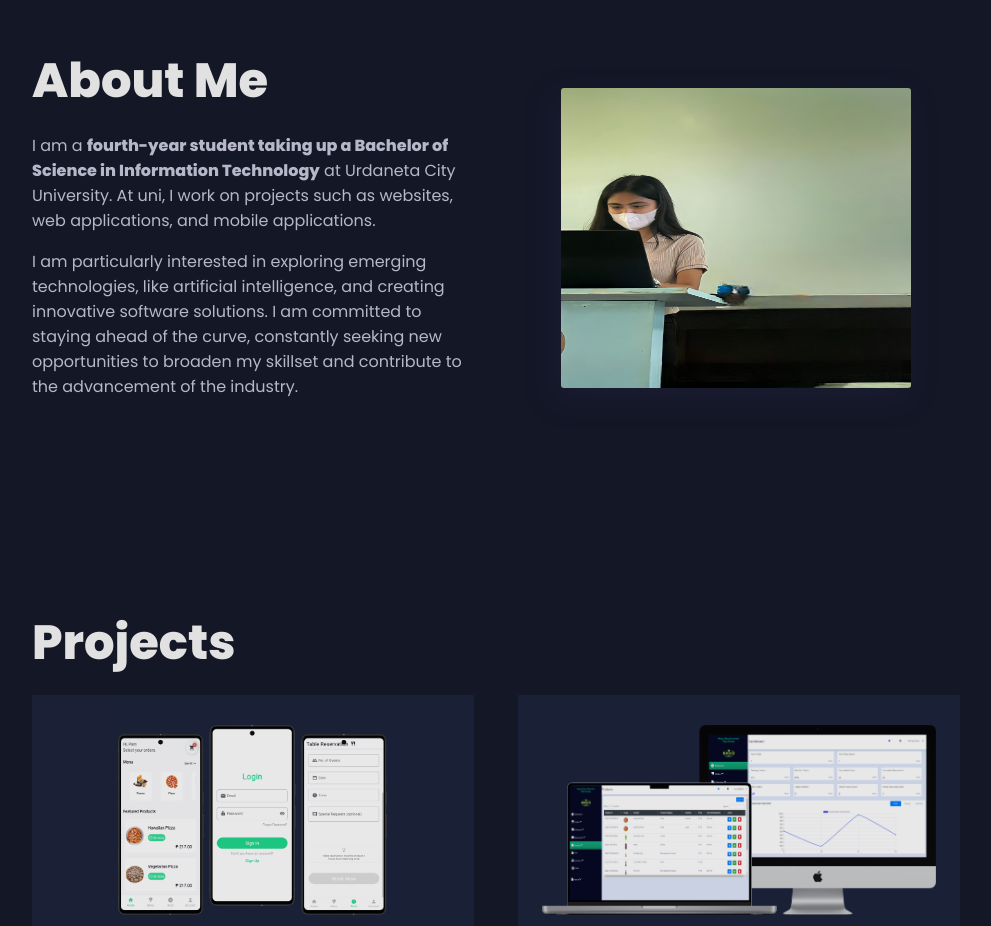
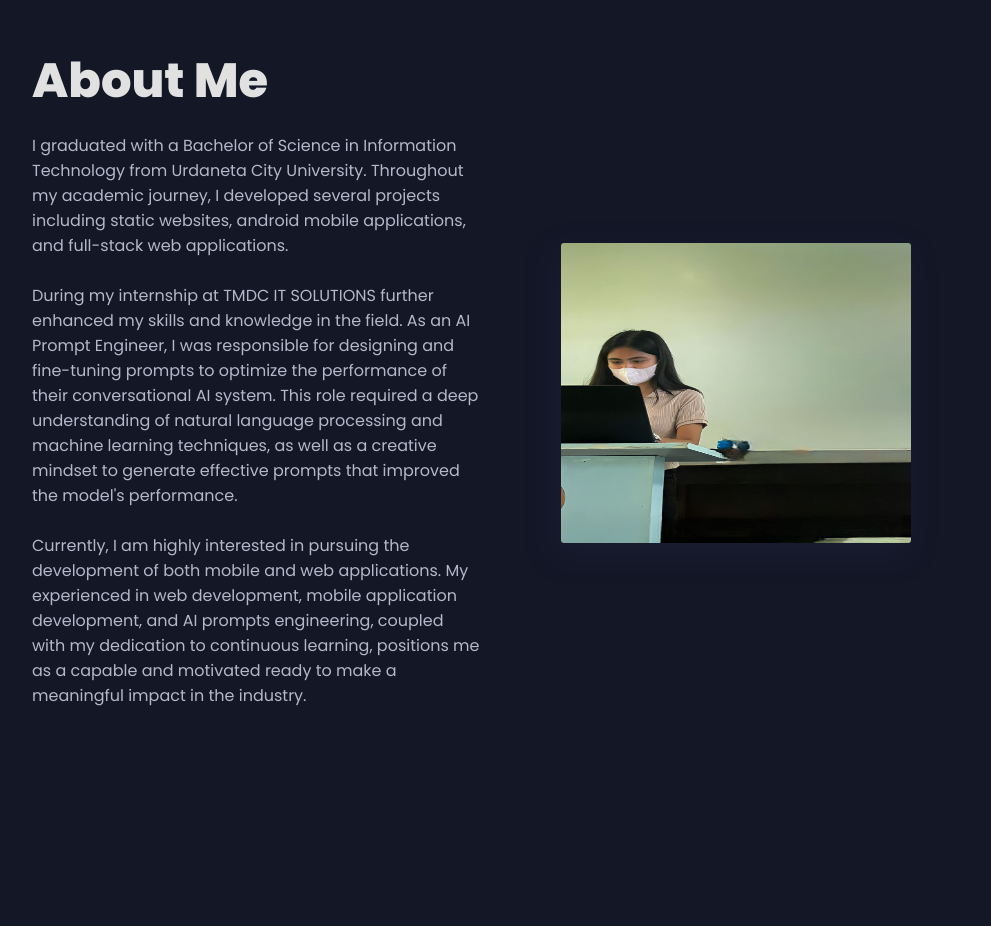
Before and after one commit to patacsilpam/pampatacsil, a React (Vite) app: page / in a window 1280 px wide. Shown: the part 1020-1946 px from the top of the page, without its empty margins (144-1135 px from the left). Built offline with nearby package versions, Linux system fonts and the light colour scheme.

Commit message:
update about m

```diff
--- a/src/components/About/About.jsx
+++ b/src/components/About/About.jsx
@@ -6,15 +6,42 @@ export const About = () => {
         <div className='about-section'>
           <h1>About Me</h1>
           <p>
-            I am a <b>fourth-year student taking up a Bachelor of Science
-            in Information Technology</b> at Urdaneta City University.
-            At uni, I work on projects such as websites, web applications, and mobile applications.
+              I graduated with a Bachelor of Science in Information Technology from Urdaneta City University.
+              Throughout my academic journey, I developed several projects including static websites,
+              android mobile applications, and full-stack web applications. <br /><br />
+              During my internship at TMDC IT SOLUTIONS further enhanced my skills and knowledge in the field.
+              As an AI Prompt Engineer, I was responsible for designing and fine-tuning prompts to optimize
+              the performance of their conversational AI system.
+              This role required a deep understanding of natural language processing and machine learning techniques,
+              as well as a creative mindset to generate effective prompts that improved the model's performance.<br/><br />
+              Currently, I am highly interested in pursuing the development of both mobile and web applications.
+              My  experienced in web development, mobile application development, and AI prompts engineering,
+              coupled with my dedication to continuous learning, positions me as a capable and motivated
+              ready to make a meaningful impact in the industry.
           </p>
           <p>
-            I am particularly interested in exploring emerging technologies,
-            like artificial intelligence, and creating innovative software solutions.
-            I am committed to staying ahead of the curve, constantly seeking new opportunities
-            to broaden my skillset and contribute to the advancement of the industry.
+
+            {/*
+              I am particularly interested in exploring emerging technologies,
+              like artificial intelligence, and creating innovative software solutions.
+              I am committed to staying ahead of the curve, constantly seeking new opportunities
+              to broaden my skillset and contribute to the advancement of the industry.
+
+              I graduated with a Bachelor of Science in Information Technology from Urdaneta City University.
+              Throughout my academic journey, I developed several projects including static websites,
+              android mobile applications, and full-stack web applications.
+              During my internship at TMDC IT SOLUTIONS further enhanced my
+              skills and knowledge in the field. As an AI Prompt Engineer, I was responsible for designing and
+              fine-tuning prompts to optimize the performance of their conversational AI system.
+              This role required a deep understanding of natural language processing and machine learning techniques,
+              as well as a creative mindset to generate effective prompts that improved the model's performance.
+              This opportunity not only honed my skills but also provided valuable insights
+              into the practical applications of AI in real-world scenarios.
+              Currently, I am highly interested in pursuing the development of both mobile and web applications.
+              My  experienced in web development, mobile application development, and AI prompts engineering,
+              coupled with my dedication to continuous learning, positions me as a capable and motivated
+              ready to make a meaningful impact in the industry.
+            */}
           </p>
         </div>
         <div className='about-section'>
```
